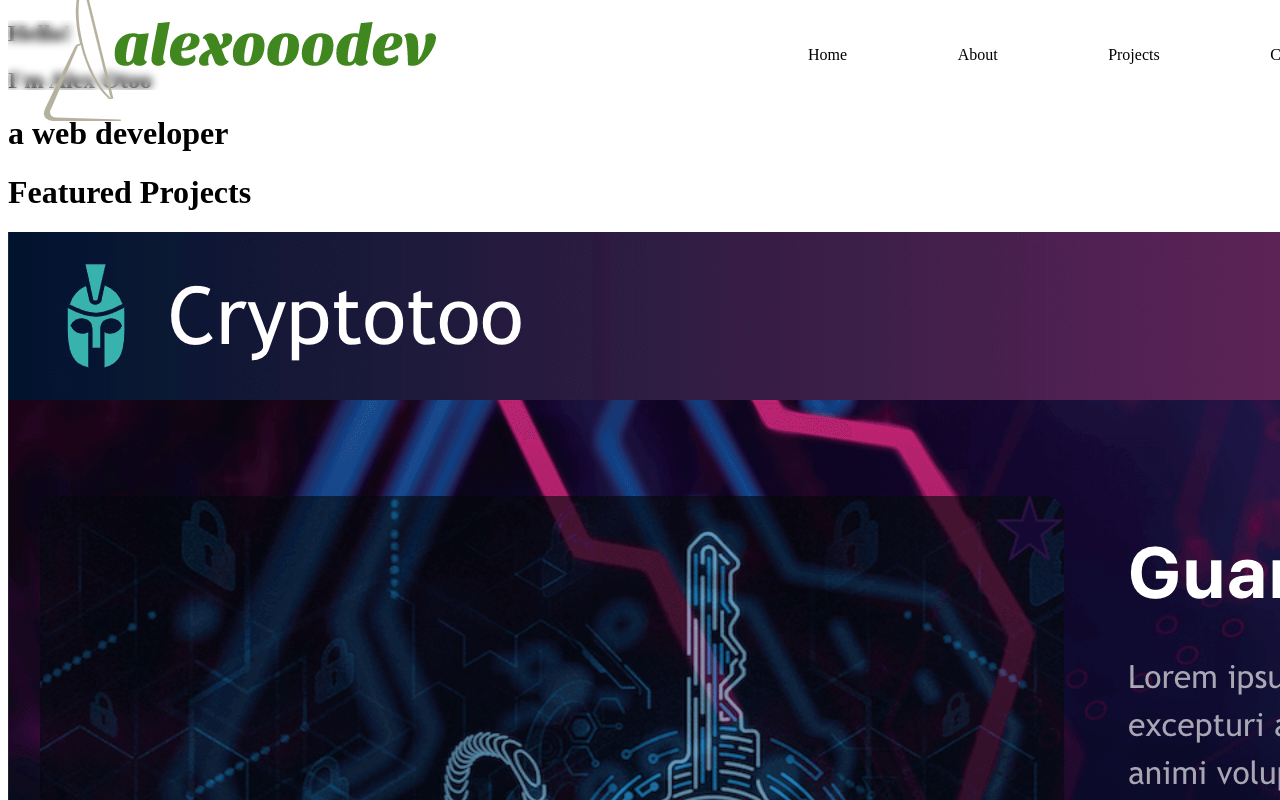
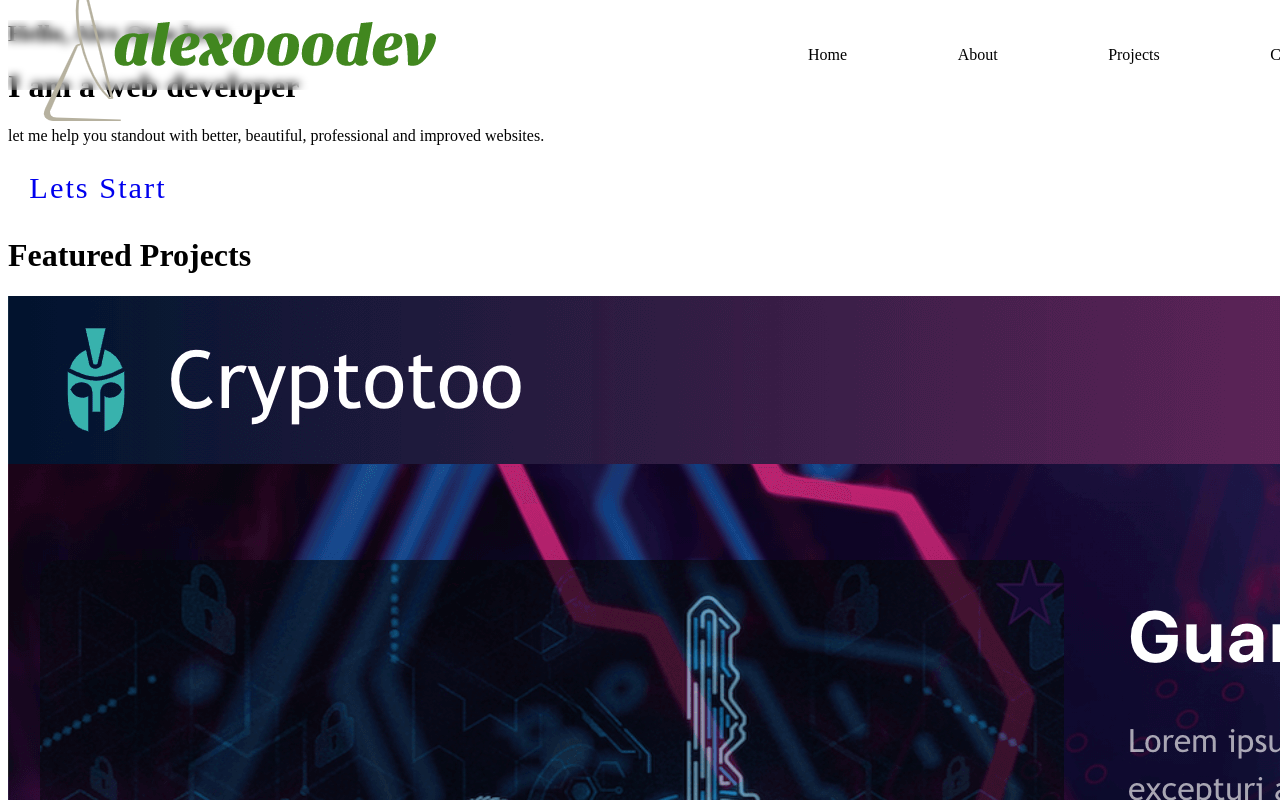
Before and after one commit to alexotoo/2020portfolio, a Next.js app: page / in a window 1280 px wide. Shown: the top 800 px of the page. Built offline with nearby package versions, Linux system fonts and the light colour scheme.

Commit message:
hero msg done

```diff
--- a/pages/index.js
+++ b/pages/index.js
@@ -48,9 +48,18 @@ export default function Home() {
         />
       </Head>
       <header className="hero">
-        <h2 className="hero_text-greet">Hello!</h2>
-        <h2 className="hero_text">I'm Alex Otoo</h2>
-        <h1 className="hero_text">a web developer</h1>
+        <h2 className="title">Hello, Alex Otoo here.</h2>
+        <h1 className="sub-title">I am a web developer</h1>
+        <p className="text mt mb1">
+          let me help you standout with better, beautiful, professional and
+          improved websites.
+        </p>
+
+        <Link href="/contact">
+          <a>
+            <Btn>lets start</Btn>
+          </a>
+        </Link>
       </header>
       <main>
         <ProjectsSection />
```
